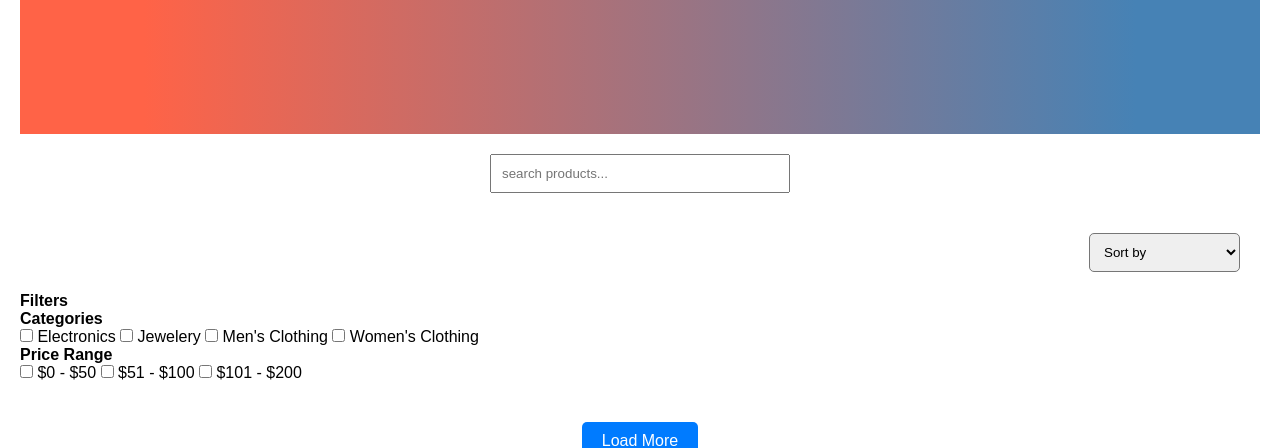
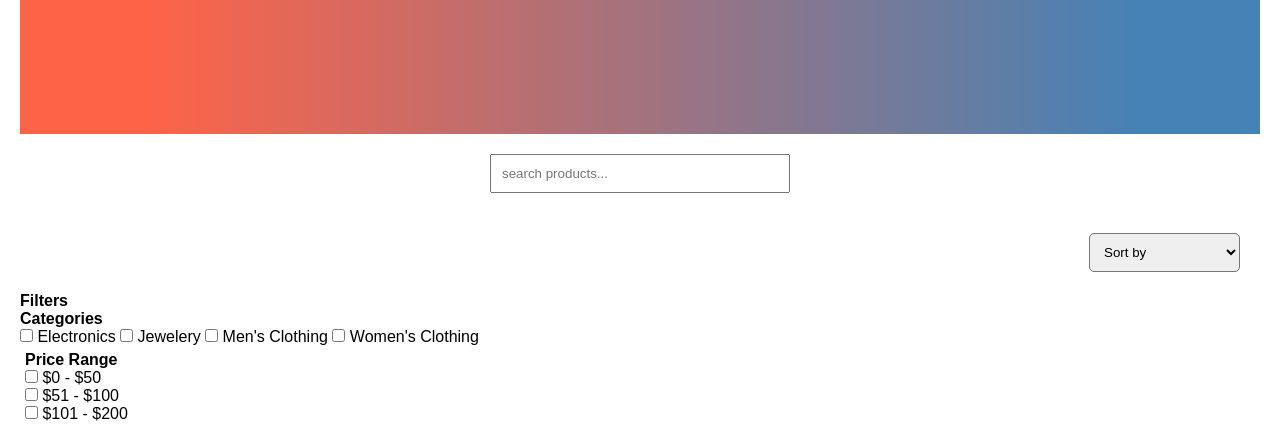
Before and after one commit to dvpavan-kumar/PLPforked, a website built with Parcel: page src/index.html in a window 1280 px wide. Shown: the part 354-802 px from the top of the page. Built offline with nearby package versions, Linux system fonts and the light colour scheme; no server answers.

Commit message:
added styles

```diff
--- a/src/styles.css
+++ b/src/styles.css
@@ -102,20 +102,27 @@ nav {
   margin-bottom: 10px;
 }
 
+filters .category-filters,
+.price-filters {
+  display: flex;
+  flex-direction: column;
+  padding: 5px;
+}
+
 #load-more {
   padding: 10px 20px;
   font-size: 16px;
   cursor: pointer;
   display: block;
   margin: 20px auto;
-  background-color: #007bff;
+  background-color: #4682b5;
   color: #fff;
   border: none;
   border-radius: 5px;
 }
 
 #load-more:hover {
-  background-color: #0056b3;
+  background-color: #4682b5;
 }
 
 .loading {
```
Also changed, not shown: src/product.html (+1 -1 lines), 1 other file.
